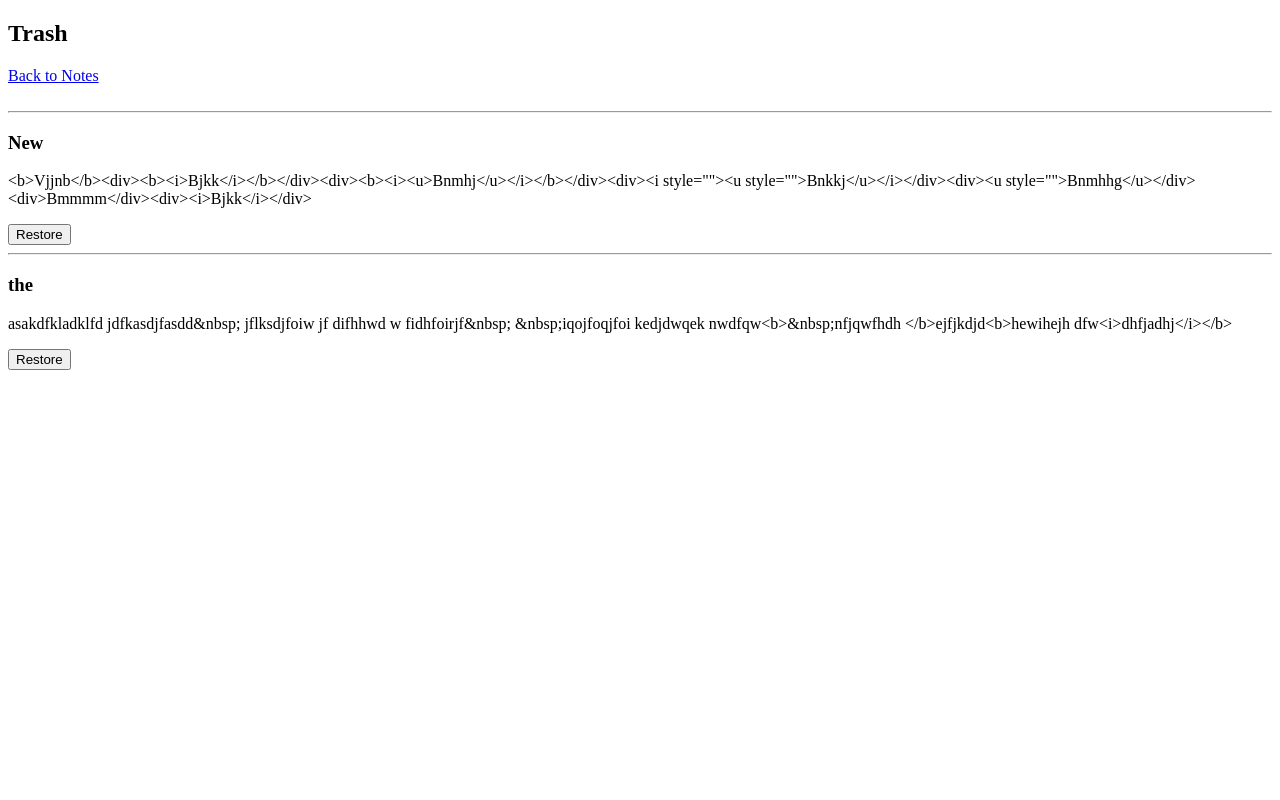
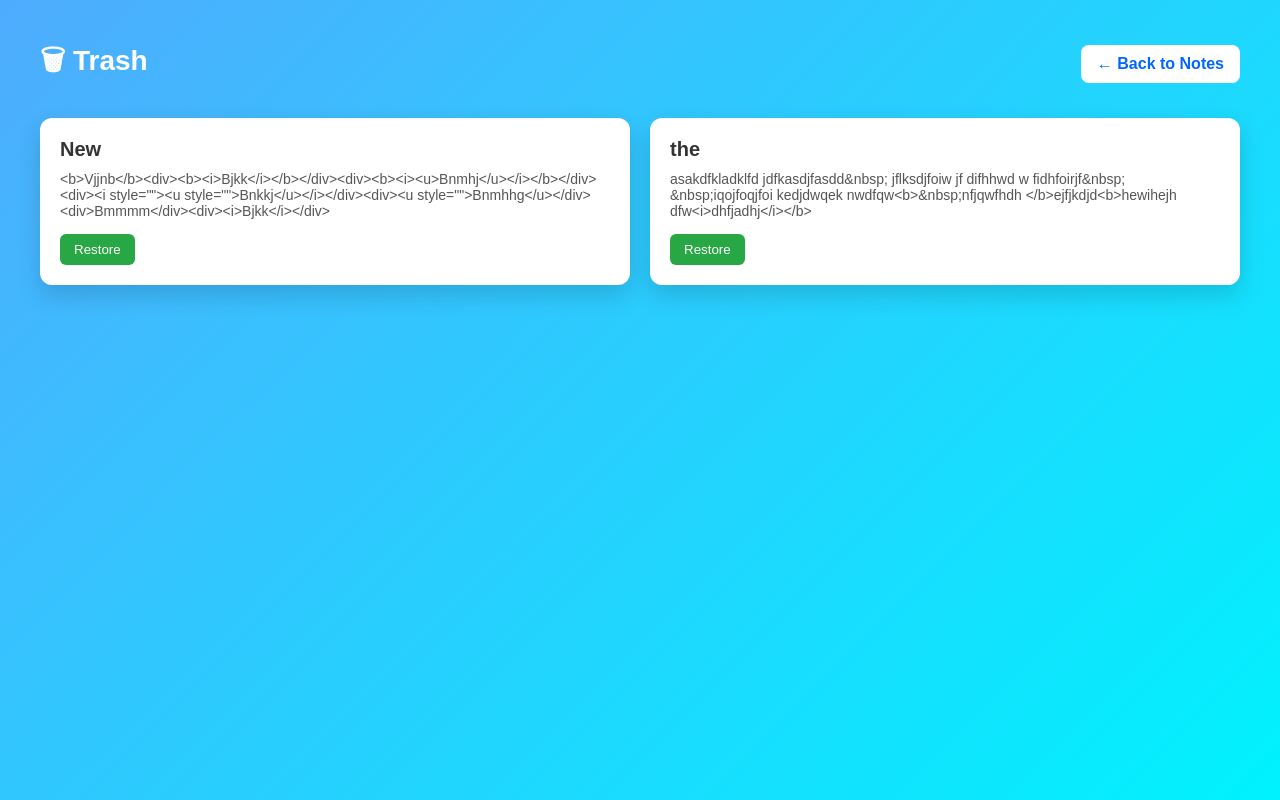
Before and after one commit to Ashok8601/notebook, a Flask app: page /trash in a window 1280 px wide. Run offline with Flask 3, Linux system fonts and the light colour scheme; a user stored in the database is signed in; data comes from the database, SQL or seed files in the repository; both versions use the stored data as it was after the commit.

Commit message:
updated version 1.01

```diff
--- a/renderapp.py
+++ b/renderapp.py
@@ -5,8 +5,8 @@ from datetime import datetime
 import sqlite3
 import os
 import time
-#from reportlab.pdfgen import canvas
-#from docx import Document
+from reportlab.pdfgen import canvas
+from docx import Document
 import random
 from flask_mail import Mail, Message
 
@@ -118,7 +118,7 @@ def login():
                 return redirect(url_for("login"))
 
             session["user_id"] = user["id"]
-            return redirect(url_for("profile"))
+            return redirect(url_for("home"))
 
         flash("Invalid email or password")
 
@@ -243,7 +243,7 @@ def move_to_trash(note_id):
     db.commit()
     db.close()
 
-    return redirect(url_for("show_notes"))
+    return redirect(url_for("trash"))
 
 
 # ---------------- TRASH PAGE ---------------- #
@@ -304,7 +304,7 @@ def search():
 
     db.close()
 
-    return render_template("notes.html", notes=notes, query=query)
+    return render_template("home.html", notes=notes, query=query)
 
 
 # ---------------- FILTER NOTES ---------------- #
--- a/templates/trash.html
+++ b/templates/trash.html
@@ -3,28 +3,149 @@
 <html>
 <head>
 <title>Trash</title>
+
+<style>
+
+*{
+margin:0;
+padding:0;
+box-sizing:border-box;
+font-family:Arial, sans-serif;
+}
+
+body{
+background:linear-gradient(135deg,#4facfe,#00f2fe);
+min-height:100vh;
+padding:40px;
+color:#333;
+}
+
+/* HEADER */
+
+.header{
+display:flex;
+justify-content:space-between;
+align-items:center;
+margin-bottom:30px;
+}
+
+.header h2{
+font-size:28px;
+color:white;
+}
+
+.back-btn{
+text-decoration:none;
+background:white;
+color:#0066ff;
+padding:10px 16px;
+border-radius:8px;
+font-weight:bold;
+transition:0.3s;
+}
+
+.back-btn:hover{
+background:#e6f0ff;
+transform:scale(1.05);
+}
+
+/* NOTES GRID */
+
+.notes-container{
+display:grid;
+grid-template-columns:repeat(auto-fit,minmax(250px,1fr));
+gap:20px;
+}
+
+/* NOTE CARD */
+
+.note-card{
+background:white;
+padding:20px;
+border-radius:12px;
+box-shadow:0 10px 25px rgba(0,0,0,0.15);
+transition:0.3s;
+position:relative;
+}
+
+.note-card:hover{
+transform:translateY(-5px);
+box-shadow:0 15px 35px rgba(0,0,0,0.25);
+}
+
+.note-title{
+font-size:20px;
+font-weight:bold;
+margin-bottom:10px;
+}
+
+.note-content{
+font-size:14px;
+color:#555;
+margin-bottom:15px;
+}
+
+/* RESTORE BUTTON */
+
+.restore-btn{
+border:none;
+background:#28a745;
+color:white;
+padding:8px 14px;
+border-radius:6px;
+cursor:pointer;
+transition:0.3s;
+}
+
+.restore-btn:hover{
+background:#1e7e34;
+transform:scale(1.05);
+}
+
+/* EMPTY MESSAGE */
+
+.empty{
+color:white;
+font-size:18px;
+text-align:center;
+margin-top:40px;
+}
+
+</style>
+
 </head>
 <body>
 
-<h2>Trash</h2>
+<div class="header">
+<h2>🗑 Trash</h2>
+<a href="/" class="back-btn">← Back to Notes</a>
+</div>
 
-<a href="/notes">Back to Notes</a>
+<div class="notes-container">
 
-<br><br>
+{% if trash|length == 0 %}
+
+<p class="empty">Trash is empty</p>
+
+{% endif %}
 
 {% for note in trash %}
 
-<hr>
+<div class="note-card">
 
-<h3>{{note.title}}</h3>
+<div class="note-title">{{note.title}}</div>
 
-<p>{{note.content}}</p>
+<div class="note-content">{{note.content}}</div>
 
 <form action="/restore_note/{{note.id}}" method="POST">
-<button type="submit">Restore</button>
+<button class="restore-btn">Restore</button>
 </form>
+
+</div>
 
 {% endfor %}
 
+</div>
+
 </body>
 </html>
```
Also changed, not shown: templates/login.html (+229 -14 lines), templates/notes.html (deleted, +0 -43 lines), templates/recover.html (+123 -3 lines), templates/signup.html (deleted, +0 -39 lines), notebook.db.
